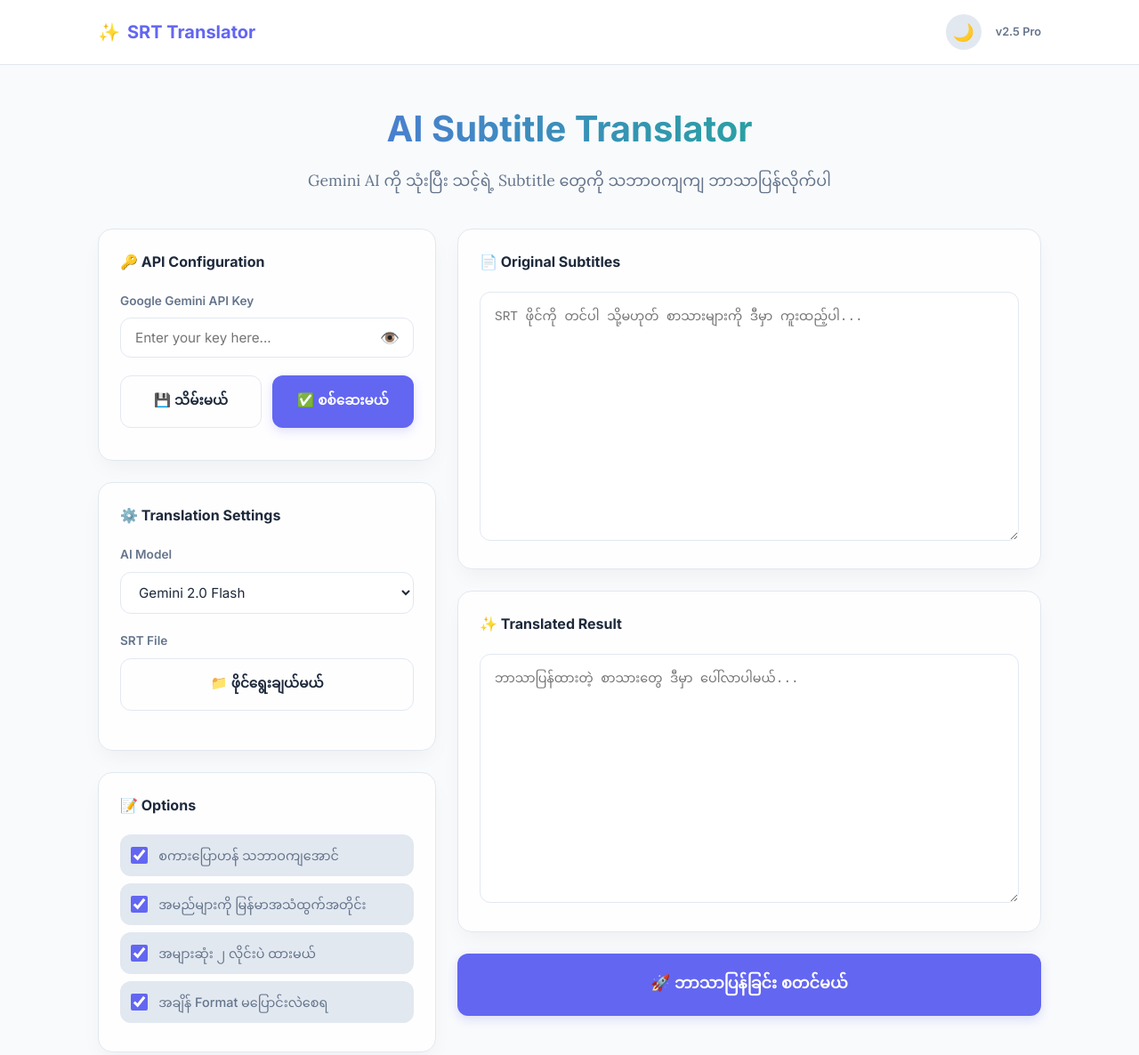
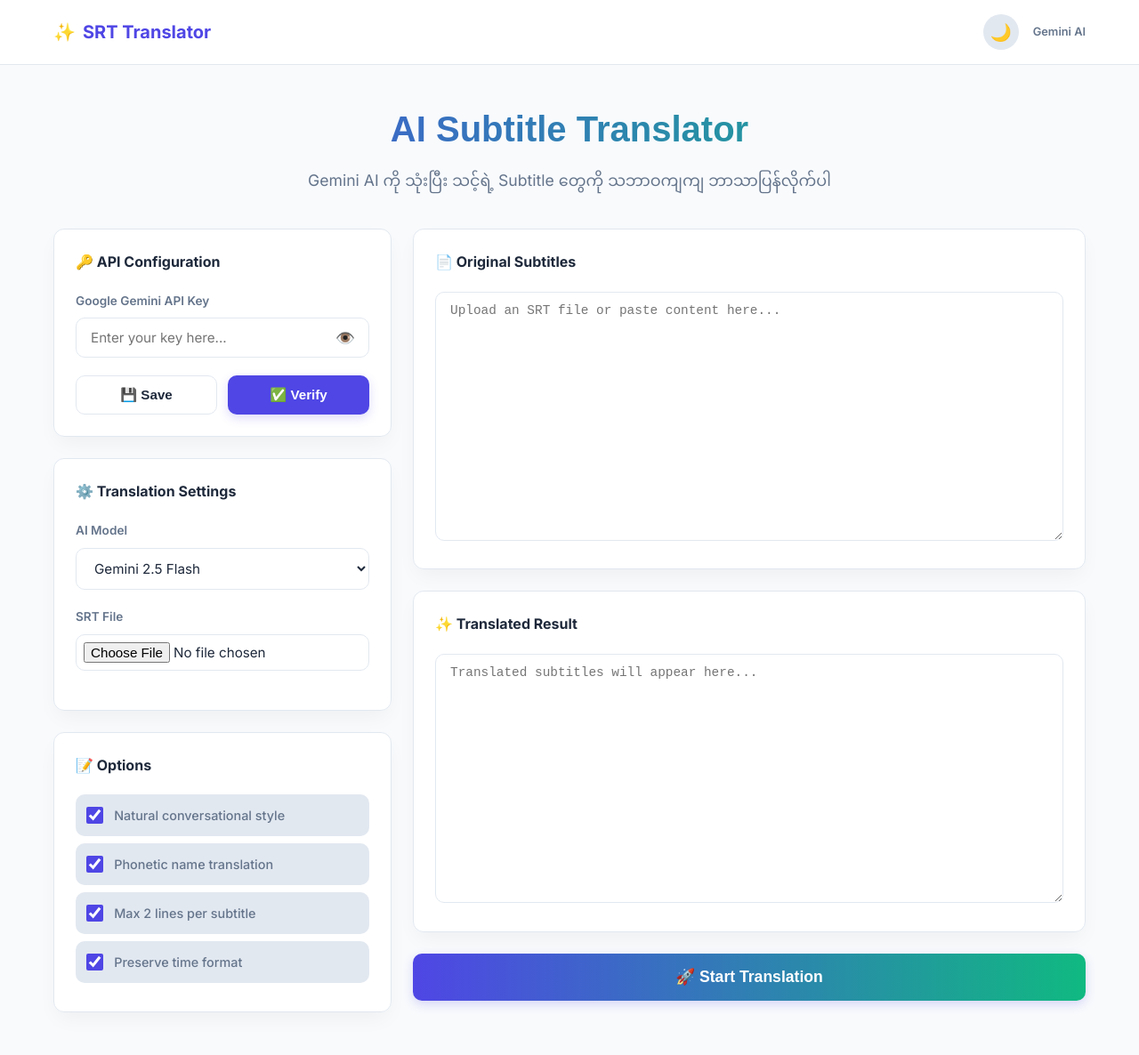
Before and after one commit to abox4536-dev/abox, a website: page index.html in a window 1280 px wide. Shown: the top 1186 px of the page at 89% size. Drawn offline with Linux system fonts and the light colour scheme; a web font is replaced by a local one.

Commit message:
Update index.html

```diff
--- a/index.html
+++ b/index.html
@@ -3,37 +3,37 @@
 <head>
     <meta charset="UTF-8">
     <meta name="viewport" content="width=device-width, initial-scale=1.0">
-    <title>SRT to Burmese - v2.5 Pro (Theme Toggle)</title>
+    <title>SRT to Burmese - Gemini AI Translator</title>
     <link rel="preconnect" href="https://fonts.googleapis.com">
     <link rel="preconnect" href="https://fonts.gstatic.com" crossorigin>
-    <link href="https://fonts.googleapis.com/css2?family=Inter:wght@300;400;500;600;700&family=Lora:wght@400;500;600&display=swap" rel="stylesheet">
+    <link href="https://fonts.googleapis.com/css2?family=Clash+Grotesk:wght@400;500;600;700&family=Inter:wght@300;400;500;600;700&display=swap" rel="stylesheet">
     <style>
         :root[data-theme="light"] {
-            --primary: #6366f1;
-            --primary-hover: #4f46e5;
-            --secondary: #10b981;
-            --accent: #f59e0b;
-            --bg: #f8fafc;
+            --primary: #4F46E5;
+            --primary-hover: #4338CA;
+            --secondary: #10B981;
+            --accent: #F59E0B;
+            --bg: #F8FAFC;
             --card-bg: rgba(255, 255, 255, 0.9);
-            --text-main: #1e293b;
-            --text-muted: #64748b;
-            --border: #e2e8f0;
-            --input-bg: #ffffff;
-            --radius: 16px;
+            --text-main: #1E293B;
+            --text-muted: #64748B;
+            --border: #E2E8F0;
+            --input-bg: #FFFFFF;
+            --radius: 12px;
         }
 
         :root[data-theme="dark"] {
-            --primary: #818cf8;
-            --primary-hover: #6366f1;
-            --secondary: #34d399;
-            --accent: #fbbf24;
-            --bg: #0f172a;
+            --primary: #818CF8;
+            --primary-hover: #6366F1;
+            --secondary: #34D399;
+            --accent: #FBBF24;
+            --bg: #0F172A;
             --card-bg: rgba(30, 41, 59, 0.9);
-            --text-main: #f1f5f9;
-            --text-muted: #94a3b8;
+            --text-main: #F1F5F9;
+            --text-muted: #94A3B8;
             --border: #334155;
-            --input-bg: #1e293b;
-            --radius: 16px;
+            --input-bg: #1E293B;
+            --radius: 12px;
         }
 
         * { margin: 0; padding: 0; box-sizing: border-box; }
@@ -48,7 +48,10 @@
             transition: background 0.3s, color 0.3s;
         }
 
-        .my-font { font-family: 'Lora', serif; }
+        h1, h2, h3, h4, h5, h6 {
+            font-family: 'Clash Grotesk', sans-serif;
+            font-weight: 700;
+        }
 
         header {
             background: var(--card-bg);
@@ -60,7 +63,7 @@
             z-index: 100;
         }
 
-        .container { max-width: 1100px; margin: 0 auto; padding: 0 1.25rem; }
+        .container { max-width: 1200px; margin: 0 auto; padding: 0 1.25rem; }
 
         .nav-content { display: flex; justify-content: space-between; align-items: center; }
 
@@ -107,6 +110,13 @@
             box-shadow: 0 10px 25px -5px rgba(0, 0, 0, 0.05);
             padding: 1.5rem;
             margin-bottom: 1.5rem;
+            backdrop-filter: blur(8px);
+            transition: all 0.3s cubic-bezier(0.4, 0, 0.2, 1);
+        }
+
+        .card:hover {
+            box-shadow: 0 20px 35px -5px rgba(0, 0, 0, 0.1);
+            transform: translateY(-2px);
         }
 
         .card-title { font-size: 1rem; font-weight: 700; margin-bottom: 1.25rem; display: flex; align-items: center; gap: 0.6rem; color: var(--text-main); }
@@ -121,7 +131,7 @@
             width: 100%;
             padding: 0.75rem 1rem;
             border: 1.5px solid var(--border);
-            border-radius: 12px;
+            border-radius: 10px;
             font-family: inherit;
             font-size: 0.95rem;
             transition: all 0.2s;
@@ -129,14 +139,18 @@
             color: var(--text-main);
         }
 
-        input:focus, select:focus, textarea:focus { outline: none; border-color: var(--primary); box-shadow: 0 0 0 4px rgba(99, 102, 241, 0.1); }
+        input:focus, select:focus, textarea:focus {
+            outline: none;
+            border-color: var(--primary);
+            box-shadow: 0 0 0 4px rgba(79, 70, 229, 0.1);
+        }
 
         .toggle-eye { position: absolute; right: 1rem; cursor: pointer; color: var(--text-muted); font-size: 1.1rem; }
 
         .btn {
             padding: 0.75rem 1.25rem;
             border: none;
-            border-radius: 12px;
+            border-radius: 10px;
             font-weight: 600;
             font-size: 0.95rem;
             cursor: pointer;
@@ -148,11 +162,27 @@
             width: 100%;
         }
 
-        .btn-primary { background: var(--primary); color: white; box-shadow: 0 4px 12px rgba(99, 102, 241, 0.2); }
+        .btn-primary {
+            background: var(--primary);
+            color: white;
+            box-shadow: 0 4px 12px rgba(79, 70, 229, 0.2);
+        }
 
-        .btn-primary:hover { background: var(--primary-hover); transform: translateY(-1px); }
+        .btn-primary:hover {
+            background: var(--primary-hover);
+            transform: translateY(-1px);
+        }
 
-        .btn-outline { background: transparent; border: 1.5px solid var(--border); color: var(--text-main); }
+        .btn-primary:disabled {
+            opacity: 0.5;
+            cursor: not-allowed;
+        }
+
+        .btn-outline {
+            background: transparent;
+            border: 1.5px solid var(--border);
+            color: var(--text-main);
+        }
 
         .btn-outline:hover { background: var(--border); }
 
@@ -164,7 +194,7 @@
             gap: 0.75rem;
             padding: 0.75rem;
             background: var(--border);
-            border-radius: 12px;
+            border-radius: 10px;
             cursor: pointer;
             font-size: 0.9rem;
             font-weight: 500;
@@ -190,7 +220,7 @@
             padding: 1rem 1.5rem;
             background: var(--card-bg);
             color: var(--text-main);
-            border-radius: 12px;
+            border-radius: 10px;
             box-shadow: 0 20px 25px -5px rgba(0, 0, 0, 0.1);
             display: flex;
             align-items: center;
@@ -205,6 +235,24 @@
         footer { text-align: center; padding: 2rem 0; color: var(--text-muted); font-size: 0.85rem; }
 
         .hidden { display: none; }
+
+        .status-text {
+            font-size: 0.8rem;
+            font-weight: 600;
+            margin-top: 0.75rem;
+            padding: 0.5rem;
+            border-radius: 8px;
+        }
+
+        .status-success {
+            color: var(--secondary);
+            background: rgba(16, 185, 129, 0.1);
+        }
+
+        .status-error {
+            color: #EF4444;
+            background: rgba(239, 68, 68, 0.1);
+        }
 
         @media (max-width: 600px) {
             .hero { padding: 1.5rem 0 1rem; }
@@ -222,7 +270,7 @@
                 <div class="logo"><span>✨</span> SRT Translator</div>
                 <div style="display: flex; align-items: center; gap: 1rem;">
                     <button class="theme-toggle" id="themeToggle" onclick="toggleTheme()">🌙</button>
-                    <div style="font-size: 0.8rem; font-weight: 600; color: var(--text-muted);">v2.5 Pro</div>
+                    <div style="font-size: 0.8rem; font-weight: 600; color: var(--text-muted);">Gemini AI</div>
                 </div>
             </div>
         </div>
@@ -231,7 +279,7 @@
     <div class="container">
         <div class="hero">
             <h1>AI Subtitle Translator</h1>
-            <p class="my-font">Gemini AI ကို သုံးပြီး သင့်ရဲ့ Subtitle တွေကို သဘာဝကျကျ ဘာသာပြန်လိုက်ပါ</p>
+            <p>Gemini AI ကို သုံးပြီး သင့်ရဲ့ Subtitle တွေကို သဘာဝကျကျ ဘာသာပြန်လိုက်ပါ</p>
         </div>
 
         <div class="main-grid">
@@ -246,10 +294,10 @@
                         </div>
                     </div>
                     <div class="btn-group">
-                        <button class="btn btn-outline" onclick="saveKey()">💾 သိမ်းမယ်</button>
-                        <button class="btn btn-primary" onclick="verifyKey()">✅ စစ်ဆေးမယ်</button>
+                        <button class="btn btn-outline" onclick="saveKey()">💾 Save</button>
+                        <button class="btn btn-primary" onclick="verifyKey()">✅ Verify</button>
                     </div>
-                    <div id="keyStatus" style="margin-top: 0.75rem; font-size: 0.8rem; font-weight: 600;"></div>
+                    <div id="keyStatus" class="status-text hidden"></div>
                 </div>
 
                 <div class="card">
@@ -257,17 +305,16 @@
                     <div class="form-group">
                         <label>AI Model</label>
                         <select id="model">
-                            <option value="gemini-2.0-flash" selected>Gemini 2.0 Flash</option>
-                            <option value="gemini-1.5-flash">Gemini 1.5 Flash</option>
-                            <option value="gemini-1.5-pro">Gemini 1.5 Pro</option>
-                            <option value="gemini-2.0-flash-lite-preview-02-05">Gemini 2.0 Flash-Lite</option>
+                            <option value="gemini-2.5-pro-preview">Gemini 2.5 Pro Preview</option>
+                            <option value="gemini-2.5-flash" selected>Gemini 2.5 Flash</option>
+                            <option value="gemini-3.1-pro-preview">Gemini 3.1 Pro Preview</option>
+                            <option value="gemini-3-flash-preview">Gemini 3 Flash Preview</option>
+                            <option value="gemini-3.1-flash-lite-preview">Gemini 3.1 Flash Lite Preview</option>
                         </select>
                     </div>
                     <div class="form-group">
                         <label>SRT File</label>
-                        <input type="file" id="srtFile" accept=".srt" class="hidden">
-                        <button class="btn btn-outline" onclick="document.getElementById('srtFile').click()">📁 ဖိုင်ရွေးချယ်မယ်</button>
-                        <div id="fileInfo" style="margin-top: 0.5rem; font-size: 0.8rem; color: var(--secondary); font-weight: 600;"></div>
+                        <input type="file" id="srtFile" accept=".srt" style="padding: 0.5rem;">
                     </div>
                 </div>
 
@@ -275,20 +322,20 @@
                     <div class="card-title">📝 Options</div>
                     <div class="options-list">
                         <label class="option-item">
-                            <input type="checkbox" name="notes" value="သဘာဝကျအောင်" checked>
-                            <span>စကားပြောဟန် သဘာဝကျအောင်</span>
+                            <input type="checkbox" name="notes" value="စကားပြောဟန် သဘာဝကျအောင်" checked>
+                            <span>Natural conversational style</span>
                         </label>
                         <label class="option-item">
                             <input type="checkbox" name="notes" value="ဇာတ်ကောင်အမည်များကို မြန်မာအသံထွက်အတိုင်း ပြန်ပေးပါ" checked>
-                            <span>အမည်များကို မြန်မာအသံထွက်အတိုင်း</span>
+                            <span>Phonetic name translation</span>
                         </label>
                         <label class="option-item">
                             <input type="checkbox" name="notes" value="တစ်လိုင်း (သို့) ၂လိုင်းပဲ" checked>
-                            <span>အများဆုံး ၂ လိုင်းပဲ ထားမယ်</span>
+                            <span>Max 2 lines per subtitle</span>
                         </label>
                         <label class="option-item">
                             <input type="checkbox" name="notes" value="အချိန် format မပြောင်းနဲ့" checked>
-                            <span>အချိန် Format မပြောင်းလဲစေရ</span>
+                            <span>Preserve time format</span>
                         </label>
                     </div>
                 </div>
@@ -297,22 +344,22 @@
             <main>
                 <div class="card">
                     <div class="card-title">📄 Original Subtitles</div>
-                    <textarea id="originalSrt" placeholder="SRT ဖိုင်ကို တင်ပါ သို့မဟုတ် စာသားများကို ဒီမှာ ကူးထည့်ပါ..."></textarea>
+                    <textarea id="originalSrt" placeholder="Upload an SRT file or paste content here..."></textarea>
                 </div>
 
                 <div class="card">
                     <div class="card-title">✨ Translated Result</div>
-                    <textarea id="translatedSrt" placeholder="ဘာသာပြန်ထားတဲ့ စာသားတွေ ဒီမှာ ပေါ်လာပါမယ်..." readonly></textarea>
+                    <textarea id="translatedSrt" placeholder="Translated subtitles will appear here..." readonly></textarea>
 
                     <div id="actionBtns" class="btn-group hidden" style="margin-top: 1.25rem;">
-                        <button class="btn btn-primary" onclick="downloadSrt()">⬇️ ဒေါင်းလုဒ်ဆွဲမယ်</button>
-                        <button class="btn btn-outline" onclick="copySrt()">📋 ကူးယူမယ်</button>
+                        <button class="btn btn-primary" onclick="downloadSrt()">⬇️ Download</button>
+                        <button class="btn btn-outline" onclick="copySrt()">📋 Copy</button>
                     </div>
                 </div>
 
                 <div class="card" style="border: none; background: transparent; box-shadow: none; padding: 0;">
-                    <button id="translateBtn" class="btn btn-primary" style="padding: 1rem; font-size: 1.1rem;" onclick="translateSubtitles()">
-                        🚀 ဘာသာပြန်ခြင်း စတင်မယ်
+                    <button id="translateBtn" class="btn btn-primary" style="padding: 1rem; font-size: 1.1rem; background: linear-gradient(to right, var(--primary), var(--secondary));" onclick="translateSubtitles()">
+                        🚀 Start Translation
                     </button>
 
                     <div id="progressWrapper" class="progress-wrapper">
@@ -320,7 +367,7 @@
                             <div id="progressFill" class="progress-fill"></div>
                         </div>
                         <div class="progress-info">
-                            <span id="progressStatus">ဘာသာပြန်နေပါတယ်...</span>
+                            <span id="progressStatus">Translating...</span>
                             <span id="progressPercent">0%</span>
                         </div>
                     </div>
@@ -339,13 +386,11 @@
         let isKeyValid = false;
 
         window.onload = () => {
-            // Load saved API Key
             const savedKey = localStorage.getItem('gemini_api_key');
             if (savedKey) {
                 document.getElementById('apiKey').value = savedKey;
             }
 
-            // Load saved Theme
             const savedTheme = localStorage.getItem('theme') || 'light';
             document.documentElement.setAttribute('data-theme', savedTheme);
             updateThemeIcon(savedTheme);
@@ -385,24 +430,29 @@
             const status = document.getElementById('keyStatus');
             if (!key) return toast('Enter API Key', 'error');
 
-            status.innerHTML = '<span style="color:var(--primary)">⌛ စစ်ဆေးနေပါတယ်...</span>';
+            status.classList.remove('hidden');
+            status.innerHTML = '⌛ Verifying...';
+            status.className = 'status-text';
 
             try {
                 const res = await fetch(`https://generativelanguage.googleapis.com/v1beta/models?key=${key}`);
                 if (res.ok) {
                     isKeyValid = true;
-                    status.innerHTML = '<span style="color:var(--secondary)">✓ API Key is valid</span>';
+                    status.innerHTML = '✓ API Key is valid';
+                    status.className = 'status-text status-success';
                     toast('Key verification successful');
                 } else {
                     const errorData = await res.json();
                     isKeyValid = false;
-                    status.innerHTML = `<span style="color:#ef4444">✗ Invalid API Key: ${errorData.error.message || 'Check your key'}</span>`;
+                    status.innerHTML = `✗ Invalid API Key`;
+                    status.className = 'status-text status-error';
                     toast('Invalid API Key', 'error');
                 }
             } catch (e) {
                 isKeyValid = false;
-                status.innerHTML = '<span style="color:#ef4444">✗ Connection error. Check internet.</span>';
-                toast('Connection error', 'error');
+                status.innerHTML = '✗ Connection error';
+                status.className = 'status-text status-error';
+                toast('Connection error. Check internet.', 'error');
             }
         }
 
@@ -413,8 +463,7 @@
             reader.onload = (ev) => {
                 document.getElementById('originalSrt').value = ev.target.result;
                 const count = ev.target.result.split('\n\n').filter(s => s.trim()).length;
-                document.getElementById('fileInfo').textContent = `✓ Loaded ${count} subtitle blocks`;
-                toast('File uploaded successfully');
+                toast(`✓ Loaded ${count} subtitle blocks`);
             };
             reader.readAsText(file);
         });
@@ -422,7 +471,7 @@
         function toast(msg, type = 'success') {
             const t = document.createElement('div');
             t.className = 'toast';
-            if (type === 'error') t.style.borderLeftColor = '#ef4444';
+            if (type === 'error') t.style.borderLeftColor = '#EF4444';
             t.innerHTML = `<span>${type === 'success' ? '✅' : '❌'}</span> ${msg}`;
             document.body.appendChild(t);
             setTimeout(() => {
@@ -465,6 +514,7 @@
             const wrapper = document.getElementById('progressWrapper');
             const fill = document.getElementById('progressFill');
             const percent = document.getElementById('progressPercent');
+            const status = document.getElementById('progressStatus');
 
             btn.disabled = true;
             btn.innerHTML = '⏳ Processing...';
@@ -509,6 +559,7 @@
                     const progress = Math.min(((i + batchSize) / blocks.length) * 100, 100);
                     fill.style.width = `${progress}%`;
                     percent.textContent = `${Math.round(progress)}%`;
+                    status.textContent = `Batch ${Math.floor(i / batchSize) + 1} of ${Math.ceil(blocks.length / batchSize)}`;
                 }
 
                 document.getElementById('actionBtns').classList.remove('hidden');
@@ -517,7 +568,7 @@
                 toast(`Error: ${e.message}`, 'error');
             } finally {
                 btn.disabled = false;
-                btn.innerHTML = '🚀 ဘာသာပြန်ခြင်း စတင်မယ်';
+                btn.innerHTML = '🚀 Start Translation';
             }
         }
     </script>
```
Lines whose indentation alone changed are shown as unchanged.
